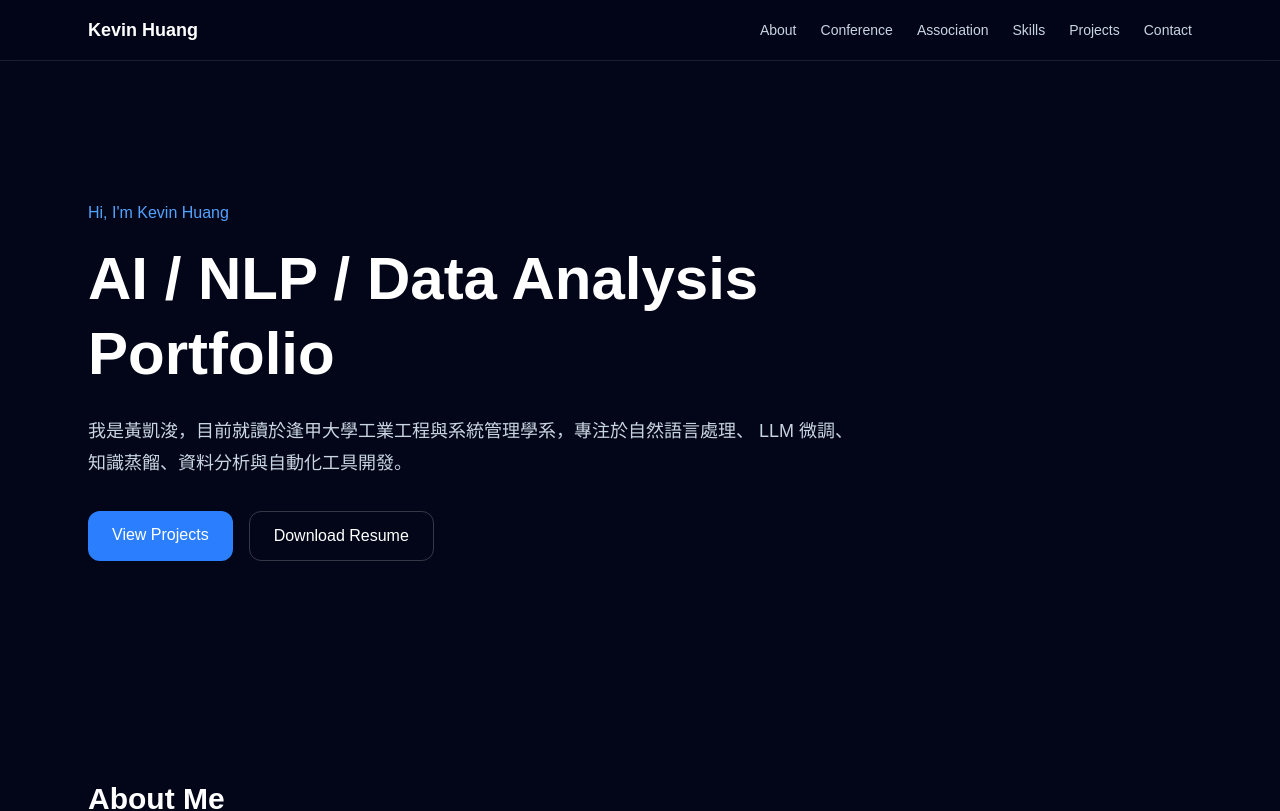
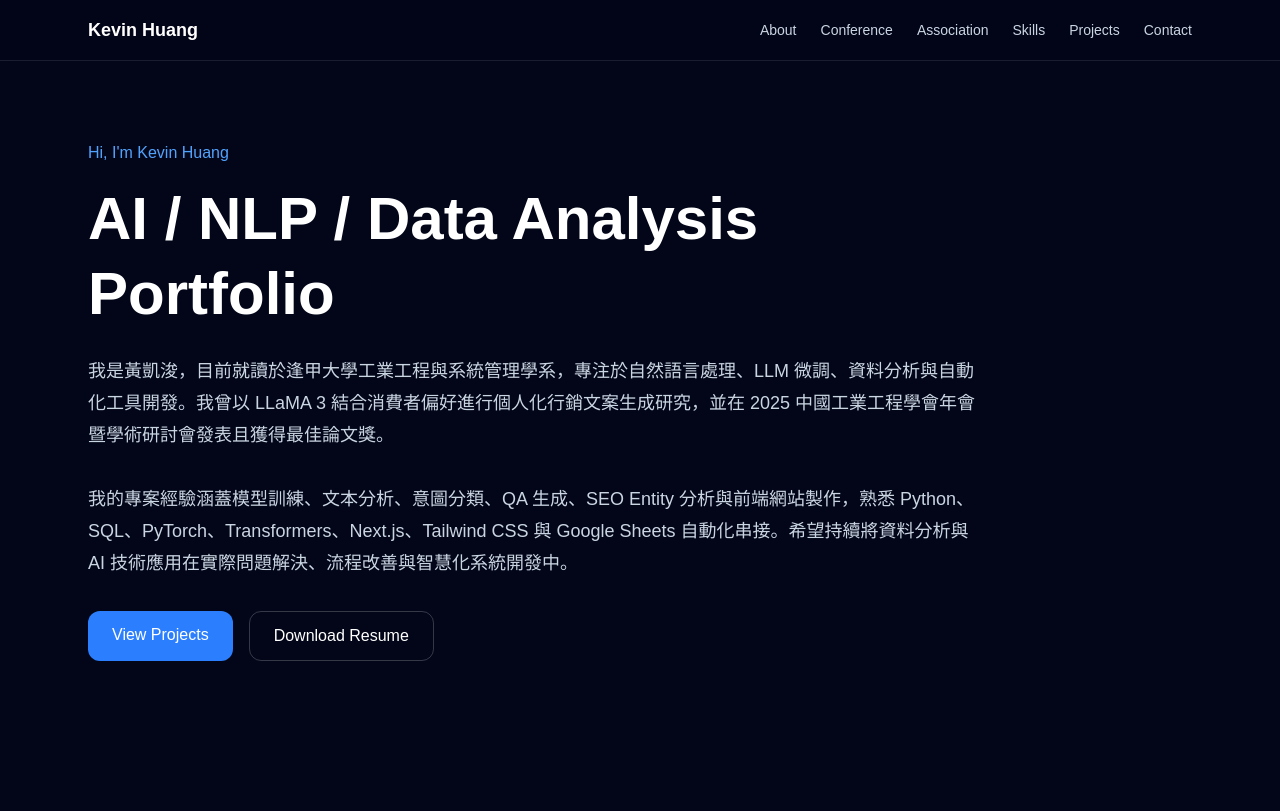
Before and after one commit to brian-kai/my-portfolio, a Next.js app: page / in a window 1280 px wide. Shown: the top 811 px of the page. Built offline with nearby package versions, Linux system fonts and the light colour scheme.

Commit message:
update portfolio

```diff
--- a/app/page.tsx
+++ b/app/page.tsx
@@ -134,7 +134,21 @@ export default function Home() {
           AI / NLP / Data Analysis Portfolio
         </h1>
 
-        <p className="mt-6 max-w-3xl text-lg leading-8 text-slate-300">
+        <p className="mt-6 max-w-4xl text-lg leading-8 text-slate-300">
+          {"\u{6211}\u{662F}\u{9EC3}\u{51F1}\u{6D5A}\u{FF0C}\u{76EE}\u{524D}\u{5C31}\u{8B80}\u{65BC}\u{9022}\u{7532}\u{5927}\u{5B78}\u{5DE5}\u{696D}\u{5DE5}\u{7A0B}\u{8207}\u{7CFB}\u{7D71}\u{7BA1}\u{7406}\u{5B78}\u{7CFB}\u{FF0C}\u{5C08}\u{6CE8}\u{65BC}\u{81EA}\u{7136}\u{8A9E}\u{8A00}\u{8655}\u{7406}\u{3001}LLM \u{5FAE}\u{8ABF}\u{3001}\u{8CC7}\u{6599}\u{5206}\u{6790}\u{8207}\u{81EA}\u{52D5}\u{5316}\u{5DE5}\u{5177}\u{958B}\u{767C}\u{3002}\u{6211}\u{66FE}\u{4EE5} LLaMA 3 \u{7D50}\u{5408}\u{6D88}\u{8CBB}\u{8005}\u{504F}\u{597D}\u{9032}\u{884C}\u{500B}\u{4EBA}\u{5316}\u{884C}\u{92B7}\u{6587}\u{6848}\u{751F}\u{6210}\u{7814}\u{7A76}\u{FF0C}\u{4E26}\u{5728} 2025 \u{4E2D}\u{570B}\u{5DE5}\u{696D}\u{5DE5}\u{7A0B}\u{5B78}\u{6703}\u{5E74}\u{6703}\u{66A8}\u{5B78}\u{8853}\u{7814}\u{8A0E}\u{6703}\u{767C}\u{8868}\u{4E14}\u{7372}\u{5F97}\u{6700}\u{4F73}\u{8AD6}\u{6587}\u{734E}\u{3002}"}
+          <br />
+          <br />
+          {"\u{6211}\u{7684}\u{5C08}\u{6848}\u{7D93}\u{9A57}\u{6DB5}\u{84CB}\u{6A21}\u{578B}\u{8A13}\u{7DF4}\u{3001}\u{6587}\u{672C}\u{5206}\u{6790}\u{3001}\u{610F}\u{5716}\u{5206}\u{985E}\u{3001}QA \u{751F}\u{6210}\u{3001}SEO Entity \u{5206}\u{6790}\u{8207}\u{524D}\u{7AEF}\u{7DB2}\u{7AD9}\u{88FD}\u{4F5C}\u{FF0C}\u{719F}\u{6089} Python\u{3001}SQL\u{3001}PyTorch\u{3001}Transformers\u{3001}Next.js\u{3001}Tailwind CSS \u{8207} Google Sheets \u{81EA}\u{52D5}\u{5316}\u{4E32}\u{63A5}\u{3002}\u{5E0C}\u{671B}\u{6301}\u{7E8C}\u{5C07}\u{8CC7}\u{6599}\u{5206}\u{6790}\u{8207} AI \u{6280}\u{8853}\u{61C9}\u{7528}\u{5728}\u{5BE6}\u{969B}\u{554F}\u{984C}\u{89E3}\u{6C7A}\u{3001}\u{6D41}\u{7A0B}\u{6539}\u{5584}\u{8207}\u{667A}\u{6167}\u{5316}\u{7CFB}\u{7D71}\u{958B}\u{767C}\u{4E2D}\u{3002}"}
+        </p>
+
+        <p className="hidden">
+          我是黃凱浚，目前就讀於逢甲大學工業工程與系統管理學系，專注於自然語言處理、LLM 微調、資料分析與自動化工具開發。我曾以 LLaMA 3 結合消費者偏好進行個人化行銷文案生成研究，並在 2025 中國工業工程學會年會暨學術研討會發表且獲得最佳論文獎。
+          <br />
+          <br />
+          我的專案經驗涵蓋模型訓練、文本分析、意圖分類、QA 生成、SEO Entity 分析與前端網站製作，熟悉 Python、SQL、PyTorch、Transformers、Next.js、Tailwind CSS 與 Google Sheets 自動化串接。希望持續將資料分析與 AI 技術應用在實際問題解決、流程改善與智慧化系統開發中。
+        </p>
+
+        <p className="hidden">
           我是黃凱浚，目前就讀於逢甲大學工業工程與系統管理學系，專注於自然語言處理、
           LLM 微調、知識蒸餾、資料分析與自動化工具開發。
         </p>
```
